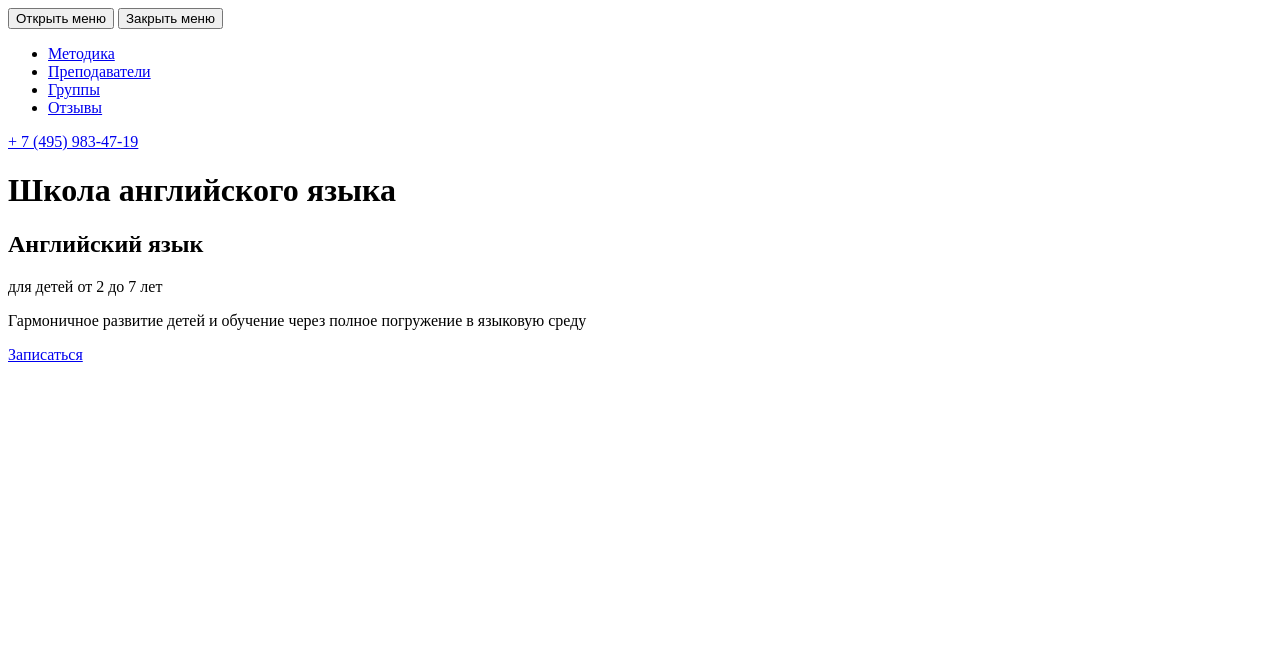
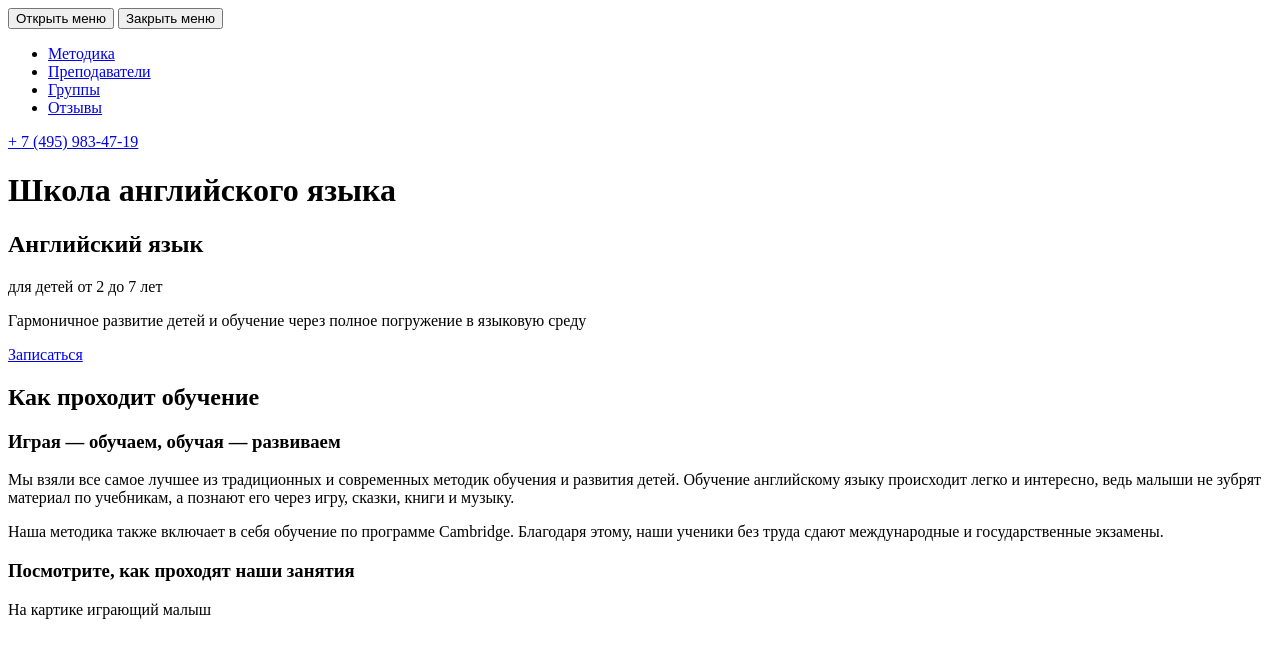
Before and after one commit to anatoliay/Children-sSchool, a plain HTML site: page Index.html in a window 1280 px wide. Drawn offline with Linux system fonts and the light colour scheme.

Commit message:
блок proces

```diff
--- a/Index.html
+++ b/Index.html
@@ -27,6 +27,20 @@
 			<p  class="main-block__text">Гармоничное развитие детей и обучение через полное погружение в языковую среду</p>
 			<a href="#" class="main-block__button button">Записаться</a>
 		</section>
+		<section class="proces">
+			<h2 class="proces__title">Как проходит обучение</h2>
+			<div class="proces__text-block">
+				<h3 class="proces__subtitle">Играя — обучаем, обучая — развиваем</h3>
+				<p>Мы взяли все самое лучшее из традиционных    и современных методик обучения и развития детей. Обучение английскому языку происходит легко и интересно, ведь малыши не зубрят материал по учебникам, а познают его через игру, сказки, книги и музыку.</p>
+				<p>Наша методика также включает в себя обучение по программе Cambridge. Благодаря этому, наши ученики без труда сдают международные и государственные экзамены. </p>
+			</div>
+			<div class="proces__video-block">
+				<h3 class="proces__subtitle">Посмотрите, как проходят наши занятия</h3>
+				<div class="proces__video">На картике играющий малыш</div>
+
+			</div>
+
+		</section>
 	</main>
 
 </body>
```
